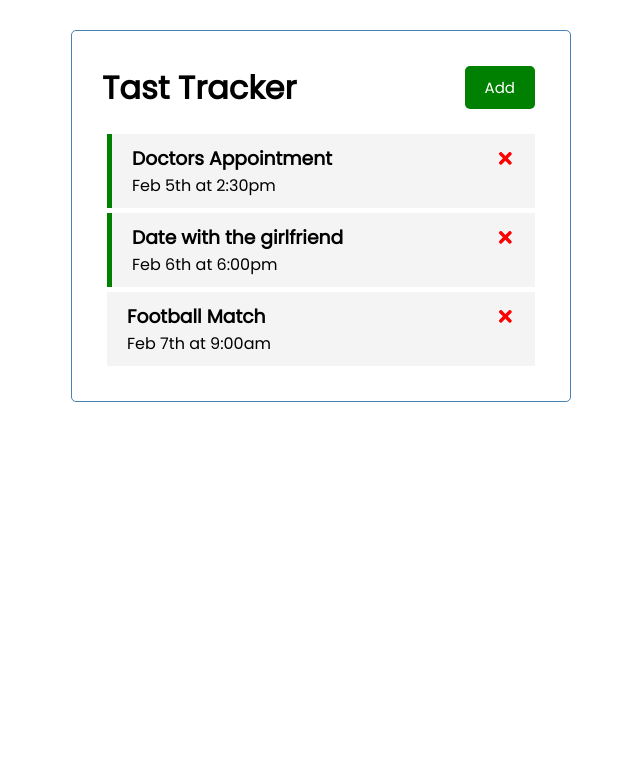
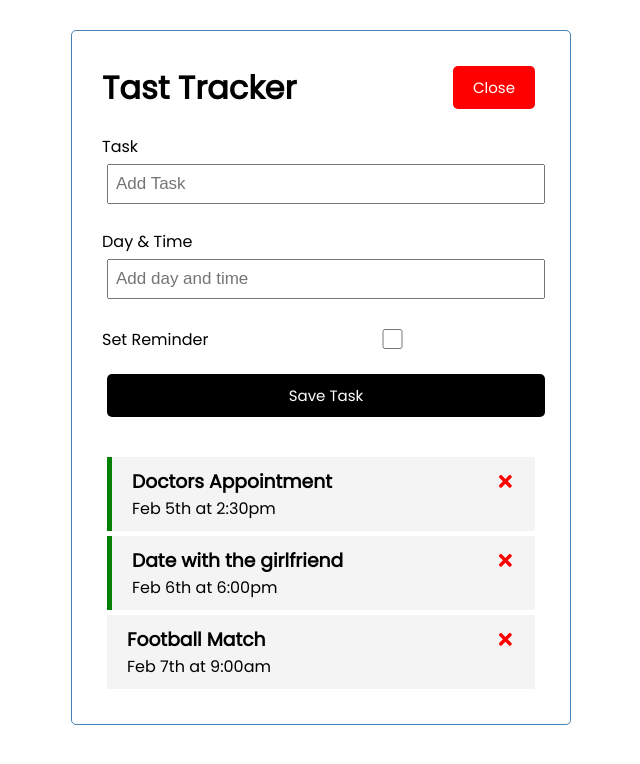
Before and after one commit to GrandDadDan/Task-Tracker-React-App, a React (Create React App) app: page / in a window 1280 px wide. Shown: the top 764 px of the page, without its empty margins (319-959 px from the left). Built offline with nearby package versions, Linux system fonts and the light colour scheme.

Commit message:
Completed the task tracker app. Preparing to deploy to json server

```diff
--- a/src/App.js
+++ b/src/App.js
@@ -1,8 +1,10 @@
 import {useState} from 'react'
 import Header from '../src/components/Header';
 import Tasks from './components/Tasks';
+import AddTask from './components/AddTask';
 
 const App = () => {
+  const [showAddTask, setShowAddTask] = useState(true)
   const [tasks, setTasks] = useState([
     {
       id: 1,
@@ -24,9 +26,17 @@
     },
   ])
 
+// Add Task
+const addTask =  (task) =>{
+  const id = Math.floor(Math.random() * 10000) + 1
+  const newTask = {id, ...task}
+  setTasks([...tasks, newTask])
+}
+
 // Delete Task
 const deleteTask =(id) =>{
   setTasks(tasks.filter((task)=> task.id !== id))
+
 }
 
 // Toggle Reminder
@@ -37,7 +47,8 @@
 
   return (
     <div className="container">
-      <Header /> {/* No need to pass props; it will use defaultProps */}
+      <Header onAdd= {() => setShowAddTask(!showAddTask)} showAdd = {showAddTask}/>
+      {showAddTask && <AddTask onAdd= {addTask} /> }
       {tasks.length > 0 ? <Tasks tasks= {tasks} onDelete = {deleteTask} onToggle = {toggleReminder} />: 'There is no more tasks left.'}
     </div>
   );
--- /dev/null
+++ b/src/components/AddTask.js
@@ -0,0 +1,55 @@
+import { useState } from "react";
+
+const AddTask = ({ onAdd }) => {
+  const [text, setText] = useState("");
+  const [day, setDay] = useState("");
+  const [reminder, setReminder] = useState(false);
+
+  const onSubmit = (e) => {
+    e.preventDefault();
+
+    if (!text) {
+      alert("Please add task");
+      return;
+    }
+
+    onAdd({ text, day, reminder });
+    setText("");
+    setDay("");
+    setReminder(false);
+  };
+  return (
+    <form className="add-form" onSubmit={onSubmit}>
+      <div className="form-control">
+        <label>Task</label>
+        <input
+          type="text"
+          placeholder="Add Task"
+          value={text}
+          onChange={(e) => setText(e.target.value)}
+        />
+      </div>
+      <div className="form-control">
+        <label>Day & Time</label>
+        <input
+          type="text"
+          placeholder="Add day and time"
+          value={day}
+          onChange={(e) => setDay(e.target.value)}
+        />
+      </div>
+      <div className="form-control form-control-check">
+        <label>Set Reminder</label>
+        <input
+          type="checkbox"
+          checked={reminder}
+          value={reminder}
+          onChange={(e) => setReminder(e.currentTarget.checked)}
+        />
+      </div>
+      <input type="submit" value="Save Task" className="btn btn-block" />
+    </form>
+  );
+};
+
+export default AddTask;
--- a/src/components/Header.js
+++ b/src/components/Header.js
@@ -1,14 +1,15 @@
 import PropTypes from "prop-types";
 import Button from "./Button";
 
-const Header = () => {
-  const onClick = () => {
-    console.log("Click");
-  };
+const Header = ({ onAdd, showAdd }) => {
   return (
     <header className="header">
       <h1>Tast Tracker</h1>
-      <Button color="green" text="Add" onClick={onClick} />
+      <Button
+        color={showAdd ? "red" : "green"}
+        text={showAdd ? "Close" : "Add"}
+        onClick={onAdd}
+      />
     </header>
   );
 };
```
